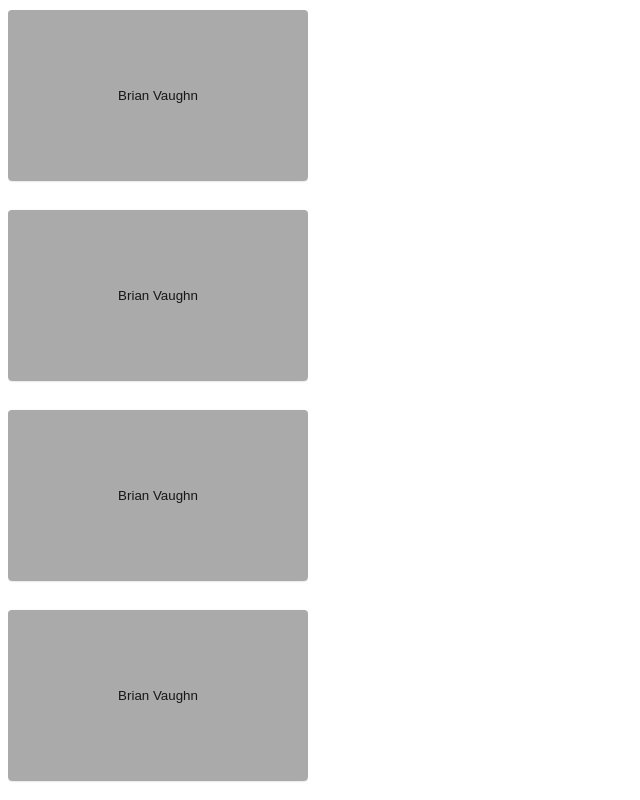
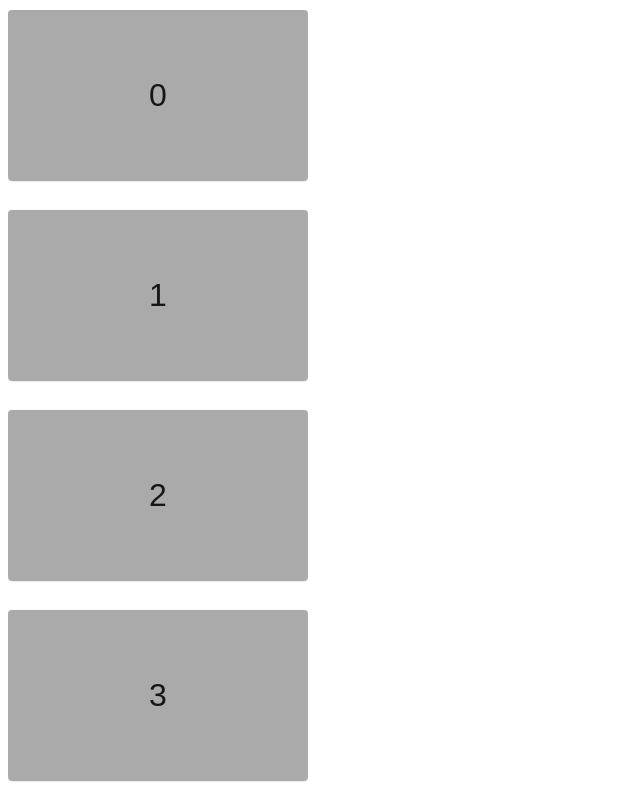
Before and after one commit to obake-fe/infinite-scroll, a React (Create React App) app: page / in a window 1280 px wide. Shown: the top 800 px of the page, without its empty margins (0-640 px from the left). Built offline with nearby package versions, Linux system fonts and the light colour scheme.

Commit message:
feat: change list from string to number

```diff
--- a/src/App.tsx
+++ b/src/App.tsx
@@ -8,52 +8,21 @@ import {
 } from "@material-ui/core";
 
 // List data as an array of strings
-const list = [
-  "Brian Vaughn",
-  "Brian Vaughn",
-  "Brian Vaughn",
-  "Brian Vaughn",
-  "Brian Vaughn5",
-  "Brian Vaughn",
-  "Brian Vaughn",
-  "Brian Vaughn",
-  "Brian Vaughn",
-  "Brian Vaughn10",
-  "Brian Vaughn",
-  "Brian Vaughn",
-  "Brian Vaughn",
-  "Brian Vaughn",
-  "Brian Vaughn15",
-  "Brian Vaughn",
-  "Brian Vaughn",
-  "Brian Vaughn",
-  "Brian Vaughn",
-  "Brian Vaughn20",
-  "Brian Vaughn",
-  "Brian Vaughn",
-  "Brian Vaughn",
-  "Brian Vaughn",
-  "Brian Vaughn25",
-  "Brian Vaughn",
-  "Brian Vaughn",
-  "Brian Vaughn",
-  "Brian Vaughn",
-  "Brian Vaughn30"
-];
+const list = Array.from({ length: 100 }, (v, i) => i);
 
 const useStyles = makeStyles(() =>
   createStyles({
     card: {
       textAlign: "center",
       backgroundColor: "#aaa",
-      height: 170,
-      fontSize: 20
+      height: 170
     },
     cardArea: {
       marginTop: 10
     },
     cardButton: {
-      height: "100%"
+      height: "100%",
+      fontSize: 32
     }
   })
 );
```
